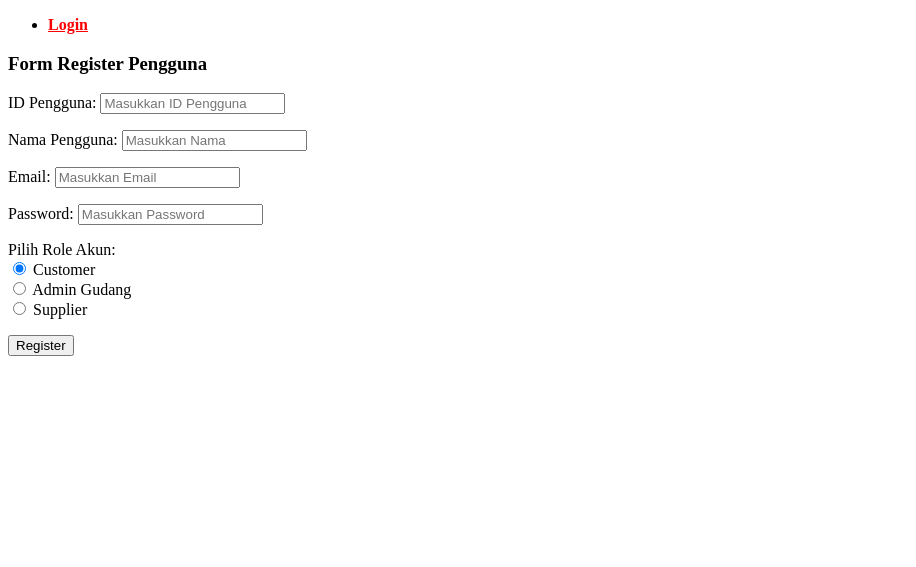
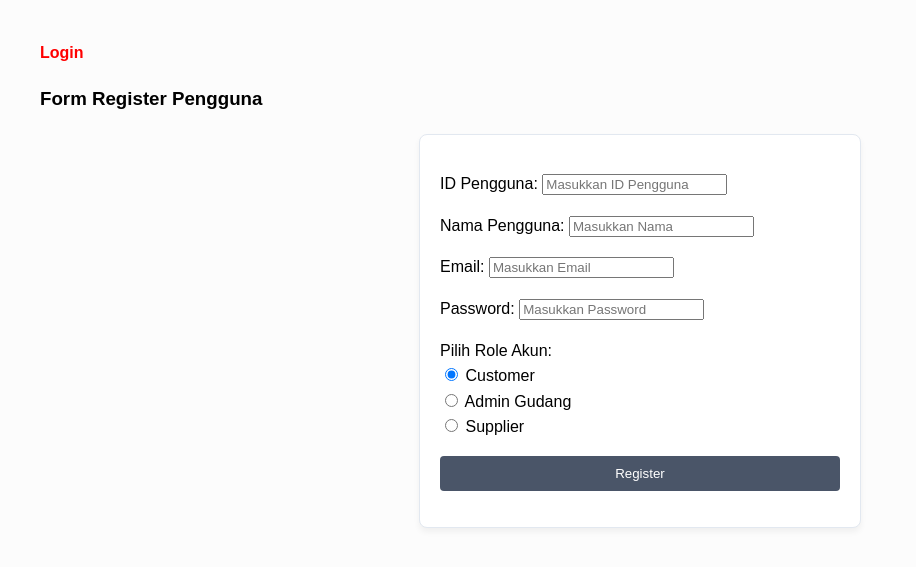
Before and after one commit to gibral0038/Nuyuy-Team-Sisdat, a PHP site: page /register-page.php in a window 1280 px wide. Shown: the top 567 px of the page, without its empty margins (0-916 px from the left). Run offline with PHP 8.4, Linux system fonts and the light colour scheme.

Commit message:
nambahin file css

```diff
--- a/frontend/form-pesan.php
+++ b/frontend/form-pesan.php
@@ -1,9 +1,12 @@
 <!DOCTYPE html>
 <html>
+
 <head>
     <title>Form Pemesanan Menu</title>
+    <link rel="stylesheet" href="style.css">
 </head>
-<body>
+
+<body class="halaman-pemesanan">
     <h3>Form Pemesanan Menu</h3>
     <!-- Data dikirim ke file proses-pesan.php -->
     <form action="../backend/proses-pesan.php" method="POST">
@@ -24,4 +27,5 @@
         </p>
     </form>
 </body>
+
 </html>
--- a/frontend/register-page.php
+++ b/frontend/register-page.php
@@ -1,14 +1,18 @@
 <!DOCTYPE html>
 <html>
+
 <head>
     <title>Form Login Pengguna</title>
+    <link rel="stylesheet" href="style.css">
 </head>
+
+<body class="halaman-register">
     <nav>
         <ul>
             <li><a href="login-page.php" style="color: red; font-weight: bold;">Login</a></li>
         </ul>
     </nav>
-<body>
+
     <h3>Form Register Pengguna</h3>
     <!-- Data dikirim ke file proses-register.php -->
     <form action="../backend/proses-register.php" method="POST">
@@ -42,4 +46,5 @@
         </p>
     </form>
 </body>
+
 </html>
--- /dev/null
+++ b/frontend/style.css
@@ -0,0 +1,120 @@
+/*
+=================================
+INTERFACE STYLE UNTUK INDEX PHP
+=================================
+*/
+body {
+    font-family: Arial, sans-serif;
+    margin: 40px;
+    line-height: 1.6;
+}
+
+header {
+    margin-bottom: 20px;
+}
+
+nav ul {
+    list-style-type: none;
+    padding: 0;
+}
+
+nav ul li {
+    display: inline;
+    margin-right: 15px;
+}
+
+nav ul li a {
+    text-decoration: none;
+    color: #007BFF;
+    font-weight: bold;
+}
+
+nav ul li a:hover {
+    text-decoration: underline;
+}
+
+.info-box {
+    background-color:white;
+    padding: 15px;
+    border-radius: 5px;
+    margin-top: 20px;
+    border-left: 5px solid #28a745;
+}
+
+.sistem-note {
+    color: gray;
+    font-size: 12px;
+    margin-top: 30px;
+}
+
+/*
+=================================
+INTERFACE STYLE UNTUK LOGIN-PAGE
+=================================
+*/
+.halaman-login{
+    background-color: white;
+}
+
+/*
+====================================
+INTERFACE STYLE UNTUK REGISTER-PAGE
+====================================
+*/
+/* Background khusus halaman register*/
+.halaman-register {
+    background-color: #fcfcfc;
+}
+
+/* Mengatur tampilan form box di halaman register */
+.halaman-register form {
+    max-width: 400px;
+    margin: 20px auto;
+    padding: 20px;
+    background: #ffffff;
+    border: 1px solid #e2e8f0;
+    border-radius: 8px;
+    box-shadow: 0 4px 6px rgba(0, 0, 0, 0.05);
+}
+
+/* Mengatur input submit/tombol register */
+.halaman-register input[type="submit"] {
+    width: 100%;
+    background-color: #4a5568;
+    color: white;
+    padding: 10px;
+    border: none;
+    border-radius: 4px;
+    cursor: pointer;
+}
+
+.halaman-register input[type="submit"]:hover {
+    background-color: #2d3748;
+}
+
+/*
+=================================
+INTERFACE STYLE UNTUK FORM-PESAN
+=================================
+*/
+.halaman-pemesanan{
+
+}
+
+/*
+====================================
+INTERFACE STYLE UNTUK SUPPLIER-PAGE
+====================================
+*/
+.halaman-supplier{
+
+}
+
+/*
+=================================
+INTERFACE STYLE UNTUK ADMIN-PAGE
+=================================
+*/
+.halaman-admin{
+
+}
```
Also changed, not shown: frontend/admin-page.php (+12 -9 lines), frontend/index.php (+13 -17 lines), frontend/login-page.php (+9 -4 lines), frontend/supplier-page.php (+10 -7 lines). Lines whose indentation alone changed are shown as unchanged.
